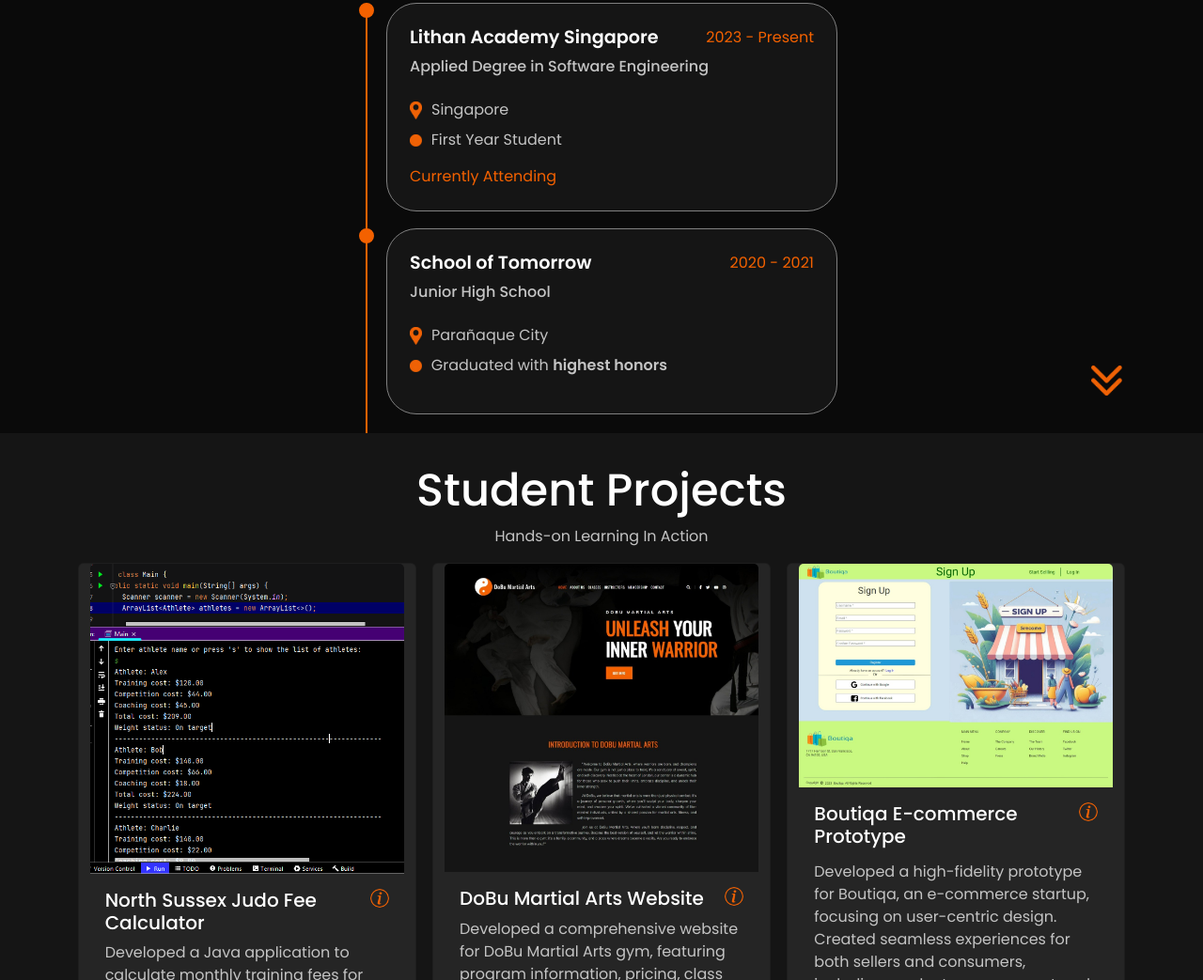
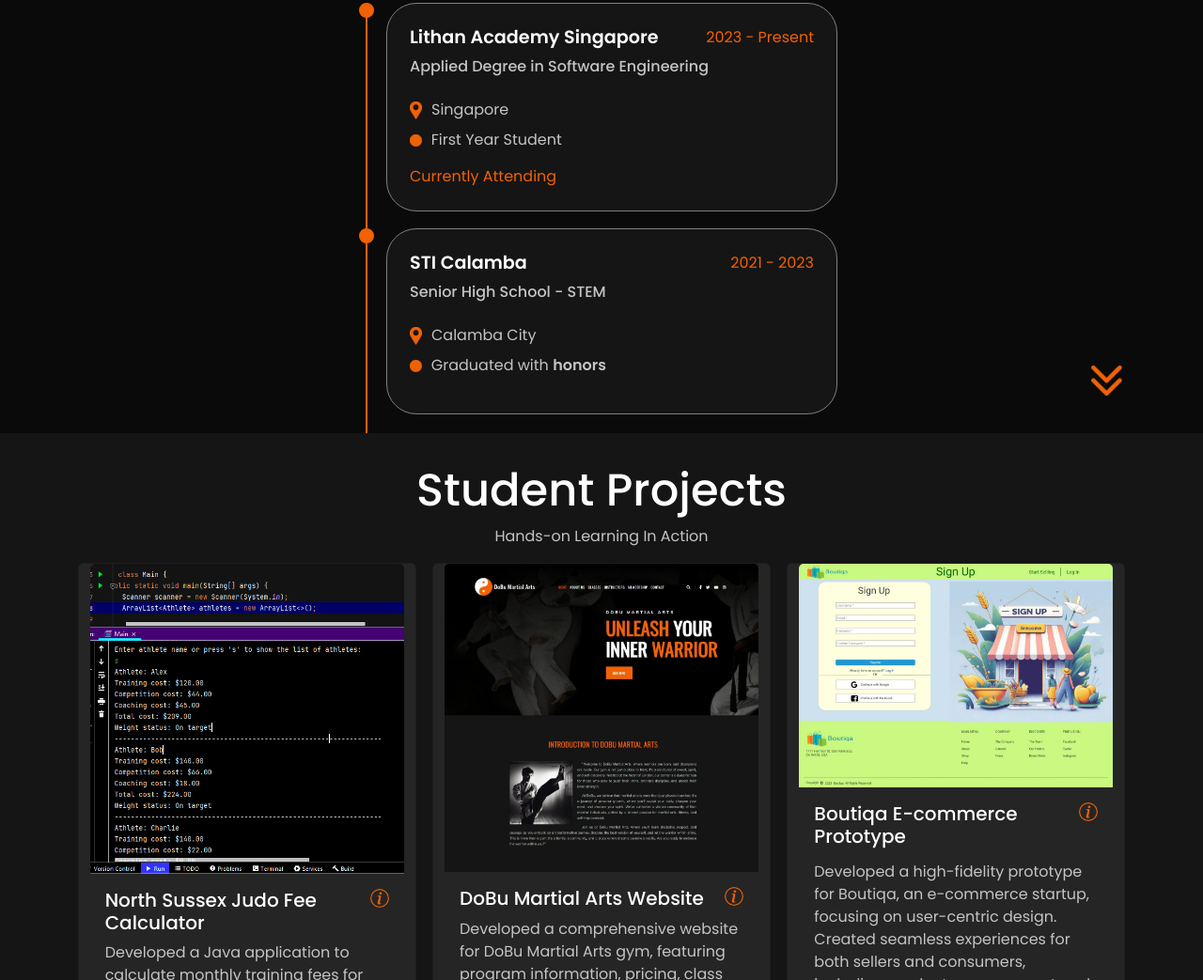
Before and after one commit to JeDo5410/J.E.O-Portfolio, a website: page index.html in a window 1280 px wide. Shown: the part 3065-4108 px from the top of the page at 94% size. Drawn offline with nearby package versions, Linux system fonts and the light colour scheme; some packages are replaced by stand-ins of ours; a script that the page names is missing.

Commit message:
switched education from junior to senior high

```diff
--- a/index.html
+++ b/index.html
@@ -343,7 +343,7 @@
                         </div>
                     </div>
                 </div>
-                <div class="col education-container school-of-tomorrow">
+                <!-- <div class="col education-container school-of-tomorrow">
                     <div class="education-container1">
                         <div class="education-header">
                             <h3 class="school">School of Tomorrow</h3>
@@ -361,8 +361,8 @@
                             </div>
                         </div>
                     </div>
-                </div>
-                <!-- <div class="col education-container sti">
+                </div> -->
+                 <div class="col education-container sti">
                     <div class="education-container1">
                         <div class="education-header">
                             <h3 class="school">STI Calamba</h3>
@@ -381,7 +381,7 @@
                         </div>
                     </div>
                 </div>
-                <div class="col education-container lpu">
+                <!-- <div class="col education-container lpu">
                     <div class="education-container1">
                         <div class="education-header">
                             <h3 class="school">Lyceum of the Philippines</h3>
```
